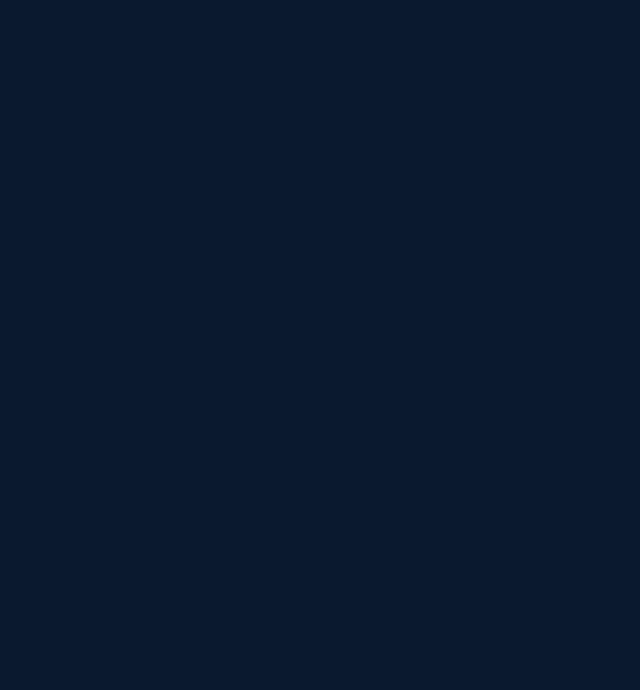
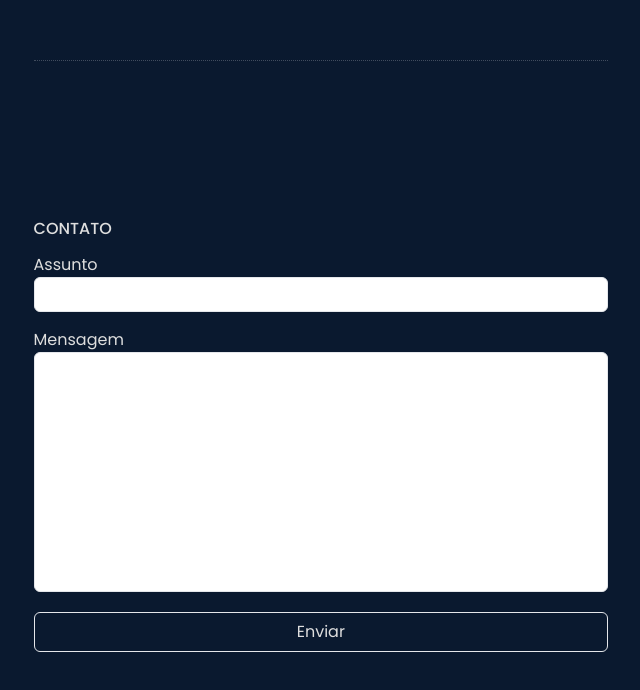
Before and after one commit to srnerdoso/meu-portifolio, a Next.js app: page / in a window 1280 px wide. Shown: the part 1718-2408 px from the top of the page, without its empty margins (579-1219 px from the left). Before the commit the page ends 1778 px from the top, so only its background shows below. Built offline with nearby package versions, Linux system fonts and the light colour scheme.

Commit message:
Added Contact section

```diff
--- a/package.json
+++ b/package.json
@@ -12,6 +12,7 @@
     "next": "15.1.6",
     "react": "^19.0.0",
     "react-dom": "^19.0.0",
+    "react-hook-form": "^7.54.2",
     "react-icons": "^5.4.0",
     "react-scroll": "^1.9.3"
   },
--- /dev/null
+++ b/src/app/_components/LabelInput.tsx
@@ -0,0 +1,36 @@
+import { UseFormRegister } from "react-hook-form";
+import ContactmeInputs from "../types/ContactmeInputs";
+
+interface LabelInputProps {
+  type: "subject" | "message";
+  children: string;
+  register: UseFormRegister<ContactmeInputs>;
+}
+
+export default function LabelInput({
+  type,
+  children,
+  register,
+}: LabelInputProps) {
+  const defaultInputClassName =
+    "w-full h-full text-[16px] font-normal border-[1px] px-2 rounded-md hover:border-link hover:transition hover:ease-in-out hover:duration-300 focus:outline-none focus:ring-1 focus:ring-offset-1 focus:ring-link flex text-black";
+
+  return (
+    <label className="max-xl:text-[2em] text-[16px] font-normal flex flex-col gap-1 w-full">
+      {children}
+
+      {type === "subject" ? (
+        <input
+          type="text"
+          className={defaultInputClassName + " py-1"}
+          {...register(type)}
+        />
+      ) : (
+        <textarea
+          className={defaultInputClassName + " resize-none min-h-[30vh] py-3"}
+          {...register(type)}
+        />
+      )}
+    </label>
+  );
+}
--- a/src/app/_components/Ligth.tsx
+++ b/src/app/_components/Ligth.tsx
@@ -55,7 +55,7 @@ export default function Light({ headerRef, containerRef }: LigthProps) {
   }, [headerRef]);
 
   return (
-    <div className="fixed w-full h-full overflow-hidden">
+    <div className="fixed w-full h-full overflow-hidden select-none">
       <NextImage
         src="/images/png/ligth-effect.png"
         alt="ligth-effect"
--- a/src/app/page.tsx
+++ b/src/app/page.tsx
@@ -13,9 +13,9 @@ import {
 } from "./_data/data";
 import Ul from "./_components/ts/Ul";
 import Span from "./_components/Span";
-
-// Fazer parte de enviar email de contato
-// Abaixo de todo o conteúdo com a possibilidade de scrollar quando chegar na parte inferior
+import LabelInput from "./_components/LabelInput";
+import { useForm, SubmitHandler } from "react-hook-form";
+import ContactmeInputs from "./types/ContactmeInputs";
 
 export default function Home() {
   const { containerRef, mainRef, headerRef, ulRef, footerRef } = useRefs();
@@ -27,6 +27,13 @@ export default function Home() {
     containerWidth,
     setContainerWidth,
   } = useStates();
+
+  const {
+    register,
+    handleSubmit,
+    formState: { errors },
+  } = useForm<ContactmeInputs>();
+  const onSubmit: SubmitHandler<ContactmeInputs> = (data) => console.log(data);
 
   useEffects.useVisibilityEffect(
     containerRef,
@@ -42,7 +49,7 @@ export default function Home() {
     <div ref={containerRef} className="m-0 p-0">
       <Ligth containerRef={containerRef} headerRef={headerRef} />
       <div
-        id="container"
+        id="layout"
         className="relative flex flex-row max-w-7xl m-auto max-xl:flex-col max-xl:w-full"
       >
         <div
@@ -125,7 +132,27 @@ export default function Home() {
           <Sections.Projects items={projectsItems} />
           <Divider />
           <Sections.Experience items={experienceItems} />
+          <Divider />
+          <form
+            id="contact-me"
+            className="py-[20vh] flex flex-col justify-center items-start gap-5 text-[16px] h-full"
+            onSubmit={handleSubmit(onSubmit)}
+          >
+            <h2 className="uppercase font-medium">Contato</h2>
+            <LabelInput type="subject" register={register}>
+              Assunto
+            </LabelInput>
+            <LabelInput type="message" register={register}>
+              Mensagem
+            </LabelInput>
+            <input
+              type="submit"
+              value="Enviar"
+              className="h-10 w-full font-normal border-[1px] py-1 px-2 rounded-md hover:bg-white hover:text-background hover:transition hover:ease-in-out hover:duration-100"
+            />
+          </form>
         </main>
+      </div>
       <footer
         ref={footerRef}
         className={`hidden max-xl:${
@@ -141,6 +168,5 @@ export default function Home() {
         </Anchor>
       </footer>
     </div>
-    </div>
   );
 }
--- /dev/null
+++ b/src/app/types/ContactmeInputs.tsx
@@ -0,0 +1,5 @@
+type ContactmeInputs = {
+  subject: string;
+  message: string;
+};
+export default ContactmeInputs;
```
Also changed, not shown: 1 other file (tests, documents, lock files or other folders). Lines whose indentation alone changed are shown as unchanged.
